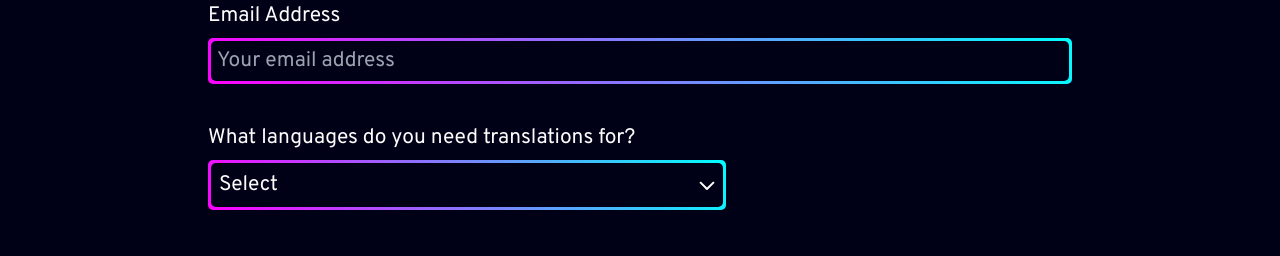
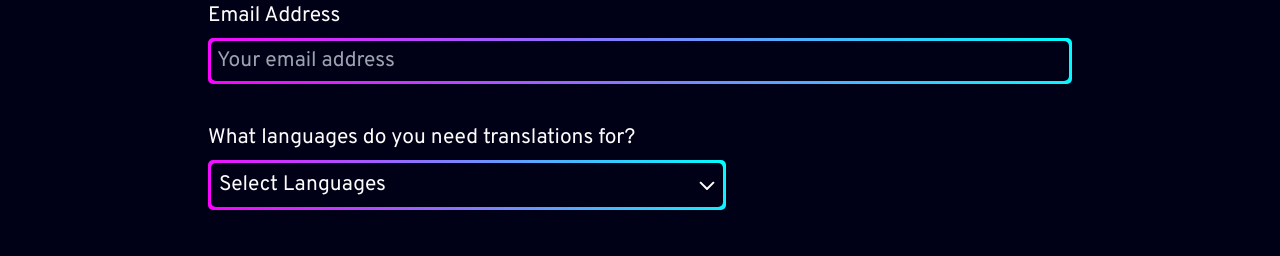
Before and after one commit to Aview-International/aviewint-website, a Next.js app: page / in a window 1280 px wide. Shown: the part 5500-5756 px from the top of the page. Built offline with nearby package versions, Linux system fonts and the light colour scheme.

Commit message:
Form Submission fixes

```diff
--- a/components/FormComponents/MultitpleSelectInput.js
+++ b/components/FormComponents/MultipleSelectInput.js
@@ -5,7 +5,7 @@ import { useState } from 'react';
 import OutsideClickHandler from 'react-outside-click-handler';
 import HorizontalLine from '../UI/HorizontalLine';
 
-const MultitpleSelectInput = ({ text, options, onChange }) => {
+const MultipleSelectInput = ({ text, options, onChange }) => {
   const [isOpen, setIsOpen] = useState(false);
 
   return (
@@ -78,4 +78,4 @@ const CHECKBOX = ({ option, onChange }) => {
     </>
   );
 };
-export default MultitpleSelectInput;
+export default MultipleSelectInput;
--- a/components/sections/corporate/GenerateAviewForCompany.js
+++ b/components/sections/corporate/GenerateAviewForCompany.js
@@ -9,7 +9,7 @@ import CheckBox from '../../FormComponents/CheckBox';
 import Form from '../../FormComponents/Form';
 import FormInput from '../../FormComponents/FormInput';
 import PhoneNumberInput from '../../FormComponents/PhoneNumberInput';
-import MultitpleSelectInput from '../../FormComponents/MultitpleSelectInput';
+import MultipleSelectInput from '../../FormComponents/MultipleSelectInput';
 import Button from '../../UI/Button';
 
 const GenerateAviewForCompany = () => {
@@ -111,12 +111,16 @@ const GenerateAviewForCompany = () => {
           <input type="hidden" name="phone" value={data.phone} />
         </div>
         <div className="w-full md:w-3/5">
-          <MultitpleSelectInput
+          <MultipleSelectInput
             text="What languages do you need translations for?"
             options={LANGUAGES}
             onChange={(event) => handleMutlipleCheckbox(event)}
           />
-          <input type="hidden" name="languages" value={data.languages.toString()} />
+          <input
+            type="hidden"
+            name="languages"
+            value={data.languages.toString()}
+          />
         </div>
         {GENERATE_AVIEW_CHECKBOX.map((checkbox, i) => (
           <CheckBox
--- a/components/sections/home/GenerateAview.js
+++ b/components/sections/home/GenerateAview.js
@@ -10,6 +10,7 @@ import Form from '../../FormComponents/Form';
 import FormInput from '../../FormComponents/FormInput';
 import CustomSelectInput from '../../FormComponents/CustomSelectInput';
 import Button from '../../UI/Button';
+import MultipleSelectInput from '../../FormComponents/MultipleSelectInput';
 
 const GenerateAview = () => {
   const [hasSubmitted, setHasSubmitted] = useState(false);
@@ -17,7 +18,7 @@ const GenerateAview = () => {
     name: '',
     url: '',
     email: '',
-    language: '',
+    languages: [],
     'Translations/Subtitles': 'No',
     Dubbing: 'No',
     Shorts: 'No',
@@ -26,8 +27,17 @@ const GenerateAview = () => {
   const handleSubmit = (e) => {
     e.preventDefault();
     setHasSubmitted(true);
-    if (!data.name || !data.url || !data.email) return;
-    submitForm('generate-aview', data);
+    if (!data.name || !data.url || !data.email || data.languages.length < 1)
+      return;
+    submitForm('generate-aview', {
+      name: data.name,
+      url: data.url,
+      email: data.email,
+      languages: data.languages.toString(),
+      'Translations/Subtitles': data['Translations/Subtitles'],
+      Dubbing: data['Dubbing'],
+      Shorts: data['Shorts'],
+    });
   };
 
   const handleChange = (e) => {
@@ -47,6 +57,17 @@ const GenerateAview = () => {
         ...data,
         [e.target.name]: 'No',
       });
+    }
+  };
+  const handleMutlipleCheckbox = (e) => {
+    if (data.languages.includes(e.target.textContent)) {
+      let newArray = [...data.languages];
+      newArray.splice(newArray.indexOf(e.target.textContent), 1);
+      setData({ ...data, languages: newArray });
+    } else {
+      let LANGUAGAESARRAY = [...data.languages];
+      LANGUAGAESARRAY.push(e.target.textContent);
+      setData({ ...data, languages: LANGUAGAESARRAY });
     }
   };
 
@@ -74,10 +95,15 @@ const GenerateAview = () => {
           />
         ))}
         <div className="w-full md:w-3/5">
-          <CustomSelectInput
+          <MultipleSelectInput
             text="What languages do you need translations for?"
             options={LANGUAGES}
-            onChange={(option) => setData({ ...data, language: option })}
+            onChange={(event) => handleMutlipleCheckbox(event)}
+          />
+          <input
+            type="hidden"
+            name="languages"
+            value={data.languages.toString()}
           />
         </div>
         {GENERATE_AVIEW_CHECKBOX.map((checkbox, i) => (
```
